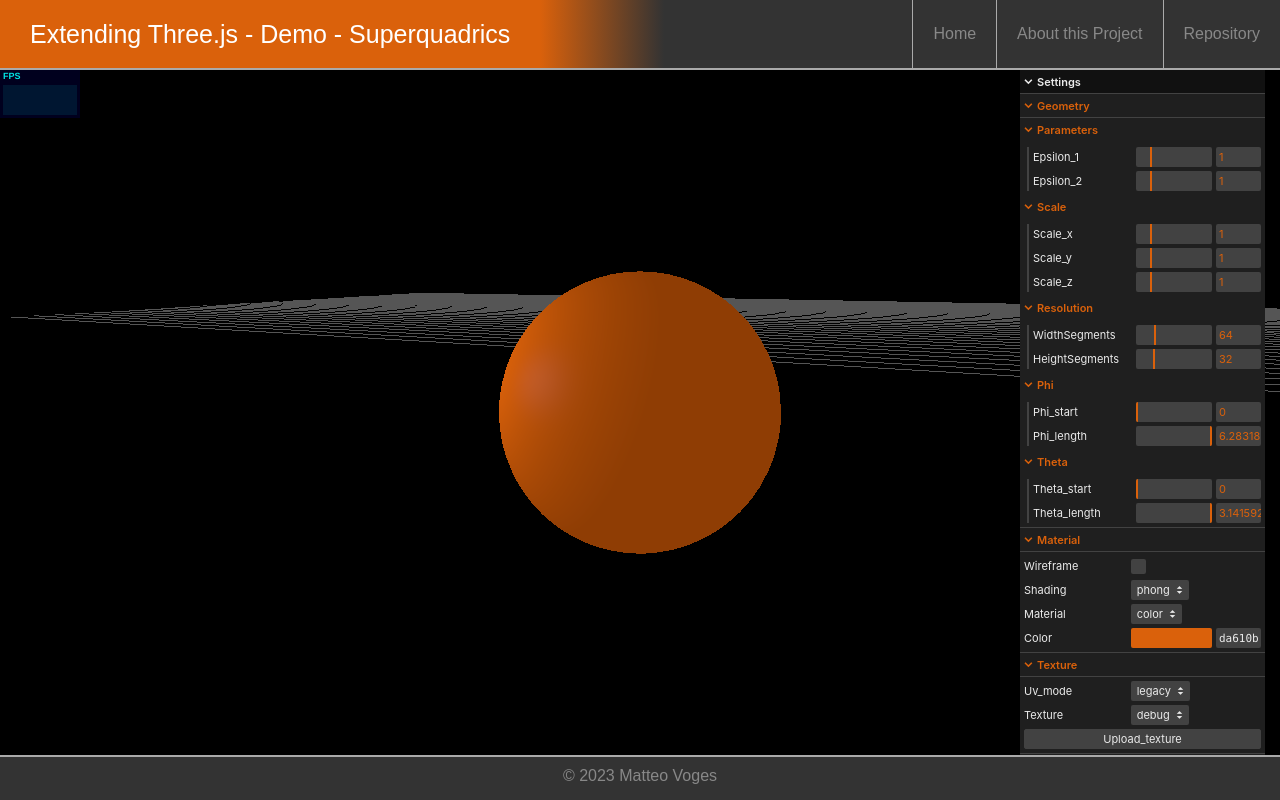
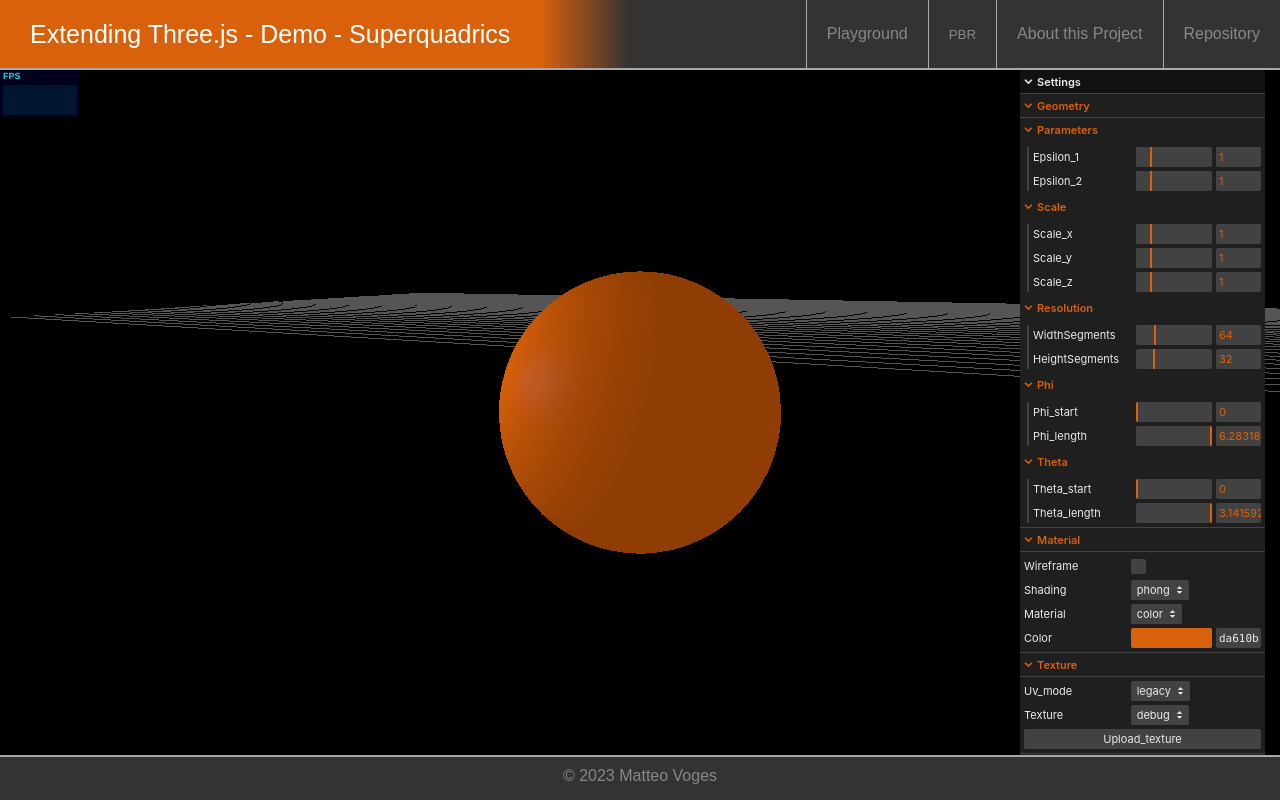
Before and after one commit to MatteoVoges/extending-three.js, a plain HTML site: page demo/index.html in a window 1280 px wide. Drawn offline with nearby package versions, Linux system fonts and the light colour scheme.

Commit message:
feat: add ability to display several examples

```diff
--- a/demo/index.html
+++ b/demo/index.html
@@ -13,7 +13,9 @@
       <div class="title" href="">Extending Three.js - Demo - Superquadrics</div>
       <div id="gradient"></div>
       <div class="nav-bar">
-        <a class="nav-item" href="">Home</a>
+        <a class="nav-item" href="">Playground</a>
+        <!-- <button class="nav-item" onclick=" changeSrc('examples/playground/index.html')">Playground</button> -->
+        <button class="nav-item" onclick="changeSrc('examples/pbr/index.html')">PBR</button>
         <a class="nav-item" href="">About this Project</a>
         <a class="nav-item" href="">Repository</a>
       </div>
@@ -22,12 +24,19 @@
     <iframe src="examples/playground/index.html" id="viewer"></iframe>
 
     <script>
-      window.addEventListener("load", function () {
+      function applyPrimaryColor() {
         const primaryColor = getComputedStyle(document.documentElement).getPropertyValue("--primary-color");
         for (const e of document.getElementById("viewer").contentDocument.documentElement.getElementsByClassName("lil-gui")) {
           e.style.setProperty("--number-color", primaryColor);
         }
-      });
+      }
+
+      window.addEventListener("load", applyPrimaryColor);
+
+      function changeSrc(src) {
+        document.getElementById("viewer").src = src;
+        applyPrimaryColor();
+      };
     </script>
 
     <!-- FOOTER -->
--- a/demo/styles/main.css
+++ b/demo/styles/main.css
@@ -67,6 +67,12 @@ body * {
     color: var(--text-color);
 }
 
+button {
+    background-color: var(--background-color);
+    border: none;
+    cursor: pointer;
+}
+
 #viewer {
     height: calc(100vh - var(--nav-bar-height) - var(--footer-height) - 5px);
     width: 100%;
```
